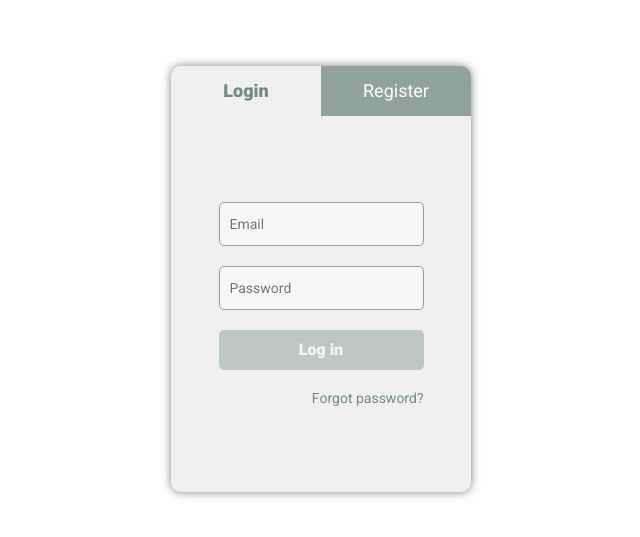
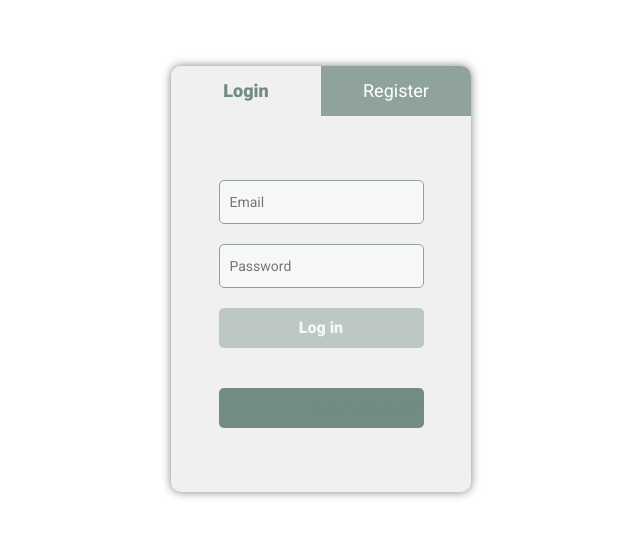
Before and after one commit to arcanar7/todo-vue, a Vue app: page /login in a window 1280 px wide. Shown: the part 121-658 px from the top of the page, without its empty margins (319-959 px from the left). Built offline with nearby package versions, Linux system fonts and the light colour scheme.

Commit message:
fix reset password

```diff
--- a/src/components/Login.vue
+++ b/src/components/Login.vue
@@ -58,9 +58,12 @@
         Log in
       </button>
       <span class="login-form__forgot">
-        <router-link to="/registration" class="login-form__forgot">
+        <button class="login-form__forgot" @click="onResetPass">
           Forgot password?
-        </router-link>
+        </button>
+        <!-- <router-link to="/registration" class="login-form__forgot">
+          Forgot password?
+        </router-link> -->
       </span>
     </form>
   </section>
@@ -90,6 +93,15 @@ export default {
           })
           .catch(() => {})
       }
+    },
+    onResetPass() {
+      const email = this.email
+      this.$store
+        .dispatch('resetPassword', email)
+        .then(() => {
+          this.$router.push('/login')
+        })
+        .catch(() => {})
     },
   },
   validations: {
--- a/src/store/_auth.js
+++ b/src/store/_auth.js
@@ -45,7 +45,7 @@ export default {
         throw error
       }
     },
-    async changePassword({ commit }, { email }) {
+    async resetPassword({ commit }, email) {
       commit('clearError')
       commit('setLoading', true)
       try {
```
